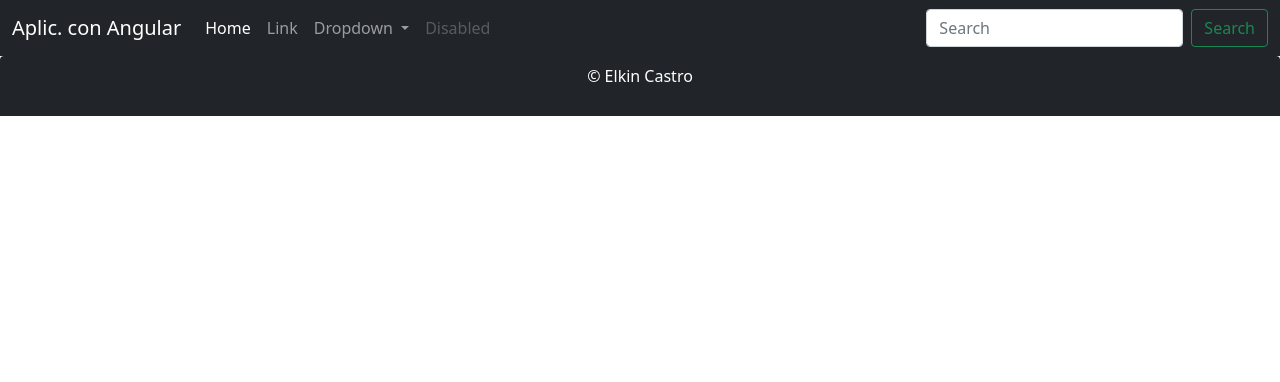
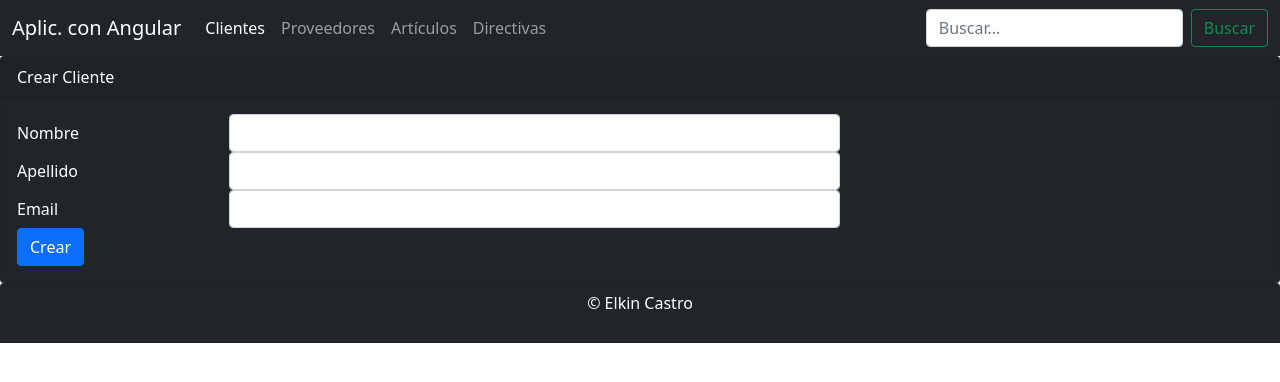
Before and after one commit to j4hirc/clientes-app-Angular, an Angular app: page /clientes/form/1 in a window 1280 px wide. Before the commit this address led to /. Shown: the top 382 px of the page. Built offline with nearby package versions, Linux system fonts and the light colour scheme; no server answers.

Commit message:
Agregar funcionalidad de gestión de clientes: implementar CRUD, mejorar navegación y agregar alertas

```diff
--- a/package.json
+++ b/package.json
@@ -18,6 +18,7 @@
     "@angular/platform-browser": "^22.0.0",
     "@angular/router": "^22.0.0",
     "rxjs": "~7.8.0",
+    "sweetalert2": "^11.26.25",
     "tslib": "^2.3.0"
   },
   "devDependencies": {
--- a/src/app/app-module.ts
+++ b/src/app/app-module.ts
@@ -1,6 +1,6 @@
 import { NgModule, provideBrowserGlobalErrorListeners } from '@angular/core';
 import { BrowserModule } from '@angular/platform-browser';
-import { HttpClientModule } from '@angular/common/http';
+import { HttpClientModule, provideHttpClient } from '@angular/common/http';
 import { FormsModule } from '@angular/forms';
 import { RouterModule, Routes } from '@angular/router';
 
@@ -17,7 +17,8 @@ const routes: Routes = [
   { path: '', redirectTo: '', pathMatch: 'full' },
   { path: 'directivas', component: Directiva },
   { path: 'clientes', component: Clientes },
-  { path: 'clientes/form', component: FormComponent }
+  { path: 'clientes/form', component: FormComponent } ,
+  { path: 'clientes/form/:id', component: FormComponent }
 ];
 
 @NgModule({
@@ -33,10 +34,10 @@ const routes: Routes = [
     FooterComponent,
     FormsModule,
     Directiva,
-    FormComponent, // <--- Movido aquí
+    FormComponent,
     RouterModule.forRoot(routes),
   ],
-  providers: [provideBrowserGlobalErrorListeners(), ClienteService],
+  providers: [provideBrowserGlobalErrorListeners(), ClienteService, provideHttpClient()],
   bootstrap: [App],
 })
 export class AppModule {}
--- a/src/app/clientes/cliente.service.ts
+++ b/src/app/clientes/cliente.service.ts
@@ -25,6 +25,18 @@ export class ClienteService {
         return this.http.post<Cliente>(this.urlEndPoint, cliente, {headers: this.httpHeaders});
     }
 
+    getCliente(id: number): Observable<Cliente>{
+        return this.http.get<Cliente>(`${this.urlEndPoint}/${id}`);
+    }
+
+    update(cliente: Cliente): Observable<Cliente>{
+    return this.http.put<Cliente>(`${this.urlEndPoint}/${cliente.id}`, cliente, {headers: this.httpHeaders});
+  }
+
+  delete(id: number): Observable<Cliente>{
+    return this.http.delete<Cliente>(`${this.urlEndPoint}/${id}`, {headers: this.httpHeaders});
+  }
+
 
 
 }
--- a/src/app/clientes/clientes.html
+++ b/src/app/clientes/clientes.html
@@ -18,13 +18,18 @@
                 </tr>
             </thead>
             <tbody>
-    @for (cliente of clientes; track cliente.id) {
+  @for (cliente of clientes; track $index) {
         <tr>
             <td>{{cliente.id}}</td>
             <td>{{cliente.nombre}}</td>
             <td>{{cliente.apellido}}</td>
             <td>{{cliente.email}}</td>
-            <td>{{cliente.createAt}}</td>
+           <td>{{cliente.createAt}}</td>
+            <td>
+                <button class="btn btn-rounded btn-info me-2" type="button" [routerLink]="['/clientes/form', cliente.id]">Editar</button>
+
+                <button class="btn btn-rounded btn-danger" type="button" (click)="delete(cliente)">Eliminar</button>
+            </td>
         </tr>
     } @empty {
         <tr>
--- a/src/app/clientes/clientes.ts
+++ b/src/app/clientes/clientes.ts
@@ -1,7 +1,7 @@
-import { Component, OnInit } from '@angular/core';
+import { Component, OnInit, ChangeDetectorRef } from '@angular/core'; // <-- Importa ChangeDetectorRef
 import { Cliente } from './cliente';
-import { CLIENTES } from './clientes.json';
 import { ClienteService } from './cliente.service';
+import Swal from 'sweetalert2';
 
 @Component({
   selector: 'app-clientes',
@@ -10,19 +10,52 @@ import { ClienteService } from './cliente.service';
 })
 export class Clientes implements OnInit {
 
+  clientes: Cliente[] = [];
 
- clientes: Cliente[] = []
-
-  constructor(private clienteService: ClienteService) {}
+  constructor(
+    private clienteService: ClienteService,
+    private cdr: ChangeDetectorRef
+  ) {}
 
   ngOnInit(): void {
     this.clienteService.getClientes().subscribe({
       next: (datos) => {
-        console.log('¡LLEGARON LOS DATOS DEL BACKEND!', datos);
+        console.log('Datos: ', datos);
         this.clientes = datos;
+
+        this.cdr.detectChanges();
       },
       error: (err) => {
-        console.error('ALGO EXPLOTÓ EN LA CONEXIÓN:', err);
+        console.error('Error de Conexión:', err);
+      }
+    });
+  }
+
+
+  delete(cliente: Cliente): void {
+    Swal.fire({
+      title: '¿Estás seguro?',
+      text: `¿Seguro que deseas eliminar al cliente ${cliente.nombre} ${cliente.apellido}?`,
+      icon: 'warning',
+      showCancelButton: true,
+      confirmButtonColor: '#3085d6',
+      cancelButtonColor: '#d33',
+      confirmButtonText: 'Sí, eliminar!',
+      cancelButtonText: 'Cancelar'
+    }).then((result) => {
+      if (result.isConfirmed) {
+        this.clienteService.delete(cliente.id).subscribe(
+          response => {
+            this.clientes = this.clientes.filter(cli => cli !== cliente);
+            this.cdr.detectChanges();
+
+            Swal.fire(
+              'Eliminado!',
+              `El cliente ${cliente.nombre} ha sido eliminado.`,
+              'success'
+            );
+          }
+        );
       }
     });
   }
--- a/src/app/clientes/form.html
+++ b/src/app/clientes/form.html
@@ -2,7 +2,7 @@
   <div class="card-header">{{titulo}}</div>
   <div class="card-body">
 
-    <form ngNativeValidate (ngSubmit)="create()">
+    <form ngNativeValidate>
       <div class="form-group row">
         <label for="nombre" class="col-form-label col-sm-2">Nombre</label>
         <div class="col-sm-6">
@@ -26,7 +26,11 @@
 
       <div class="form-group row">
         <div class="col-sm-6">
-          <button class="btn btn-primary" role="button">Crear</button>
+          @if (cliente.id) {
+            <button class="btn btn-primary" type="button" (click)="update()" role="button">Editar</button>
+          } @else {
+            <button class="btn btn-primary" type="button" (click)="create()" role="button">Crear</button>
+          }
         </div>
       </div>
     </form>
--- a/src/app/clientes/form.ts
+++ b/src/app/clientes/form.ts
@@ -1,8 +1,9 @@
-import { Component, OnInit } from '@angular/core';
-import { FormsModule } from '@angular/forms'; // 1. Añadir esta importación
+import { Component, OnInit, ChangeDetectorRef } from '@angular/core'; // 1. Importar ChangeDetectorRef
+import { FormsModule } from '@angular/forms';
 import { Cliente } from './cliente';
 import { ClienteService } from './cliente.service';
-import { Router } from '@angular/router';
+import { ActivatedRoute, Router } from '@angular/router';
+import Swal from 'sweetalert2';
 
 @Component({
   selector: 'app-form',
@@ -15,16 +16,54 @@ export class FormComponent implements OnInit {
   public cliente: Cliente = new Cliente();
   public titulo: string = "Crear Cliente";
 
-  constructor(private clienteService: ClienteService, private router: Router) { }
+  constructor(
+    private clienteService: ClienteService,
+    private router: Router,
+    private activatedRoute: ActivatedRoute,
+    private cdr: ChangeDetectorRef
+  ) { }
 
   ngOnInit(): void {
+    this.cargarCliente();
+  }
+
+  cargarCliente(): void {
+    this.activatedRoute.params.subscribe(params => {
+      let id = params['id'];
+
+      if (id) {
+        console.log('1. ID detectado en la ruta:', id);
+
+        this.clienteService.getCliente(id).subscribe({
+          next: (cliente) => {
+            console.log('2. ÉXITO - Datos recibidos:', cliente);
+            this.cliente = cliente;
+            this.titulo = "Editar Cliente";
+            this.cdr.detectChanges();
+          },
+          error: (err) => {
+            console.error('2. ERROR - Falló la petición a Spring Boot:', err);
+          }
+        });
+      }
+    });
   }
 
   public create(): void {
     this.clienteService.create(this.cliente).subscribe(
       response => {
         this.router.navigate(['/clientes']);
-        console.log('Cliente creado con éxito:', response);
+        Swal.fire('Nuevo Cliente', `Cliente ${response.nombre} creado con éxito`, 'success');
+      }
+    );
+  }
+
+
+  public update(): void {
+    this.clienteService.update(this.cliente).subscribe(
+      response => {
+        this.router.navigate(['/clientes']);
+        Swal.fire('Cliente Actualizado', `Cliente ${this.cliente.nombre} actualizado con éxito`, 'success');
       }
     );
   }
--- a/src/app/header/header.component.html
+++ b/src/app/header/header.component.html
@@ -1,35 +1,36 @@
 <nav class="navbar navbar-expand-lg navbar-dark bg-dark">
   <div class="container-fluid">
-    <a class="navbar-brand" href="#">{{title}}</a>
+    <a class="navbar-brand" routerLink="/clientes">{{title}}</a>
+
     <button class="navbar-toggler" type="button" data-bs-toggle="collapse" data-bs-target="#navbarSupportedContent" aria-controls="navbarSupportedContent" aria-expanded="false" aria-label="Toggle navigation">
       <span class="navbar-toggler-icon"></span>
     </button>
+
     <div class="collapse navbar-collapse" id="navbarSupportedContent">
       <ul class="navbar-nav me-auto mb-2 mb-lg-0">
+
         <li class="nav-item">
-          <a class="nav-link active" aria-current="page" href="#">Home</a>
+          <a class="nav-link" routerLink="/clientes" routerLinkActive="active">Clientes</a>
         </li>
+
         <li class="nav-item">
-          <a class="nav-link" href="#">Link</a>
+          <a class="nav-link" routerLink="/proveedores" routerLinkActive="active">Proveedores</a>
         </li>
-        <li class="nav-item dropdown">
-          <a class="nav-link dropdown-toggle" href="#" role="button" data-bs-toggle="dropdown" aria-expanded="false">
-            Dropdown
-          </a>
-          <ul class="dropdown-menu">
-            <li><a class="dropdown-item" href="#" routerLink="/directivas">Directiva</a></li>
-            <li><a class="dropdown-item" href="#" routerLink="/clientes">Clientes</a></li>
-            <li><hr class="dropdown-divider"></li>
-            <li><a class="dropdown-item" href="#">Something else here</a></li>
-          </ul>
+
+        <li class="nav-item">
+          <a class="nav-link" routerLink="/articulos" routerLinkActive="active">Artículos</a>
         </li>
+
         <li class="nav-item">
-          <a class="nav-link disabled" aria-disabled="true">Disabled</a>
+          <a class="nav-link" routerLink="/directivas" routerLinkActive="active">Directivas</a>
         </li>
+
       </ul>
+
+      <!-- Buscador -->
       <form class="d-flex" role="search">
-        <input class="form-control me-2" type="search" placeholder="Search" aria-label="Search"/>
-        <button class="btn btn-outline-success" type="submit">Search</button>
+        <input class="form-control me-2" type="search" placeholder="Buscar..." aria-label="Search"/>
+        <button class="btn btn-outline-success" type="submit">Buscar</button>
       </form>
     </div>
   </div>
```
Also changed, not shown: 1 other file (tests, documents, lock files or other folders).
